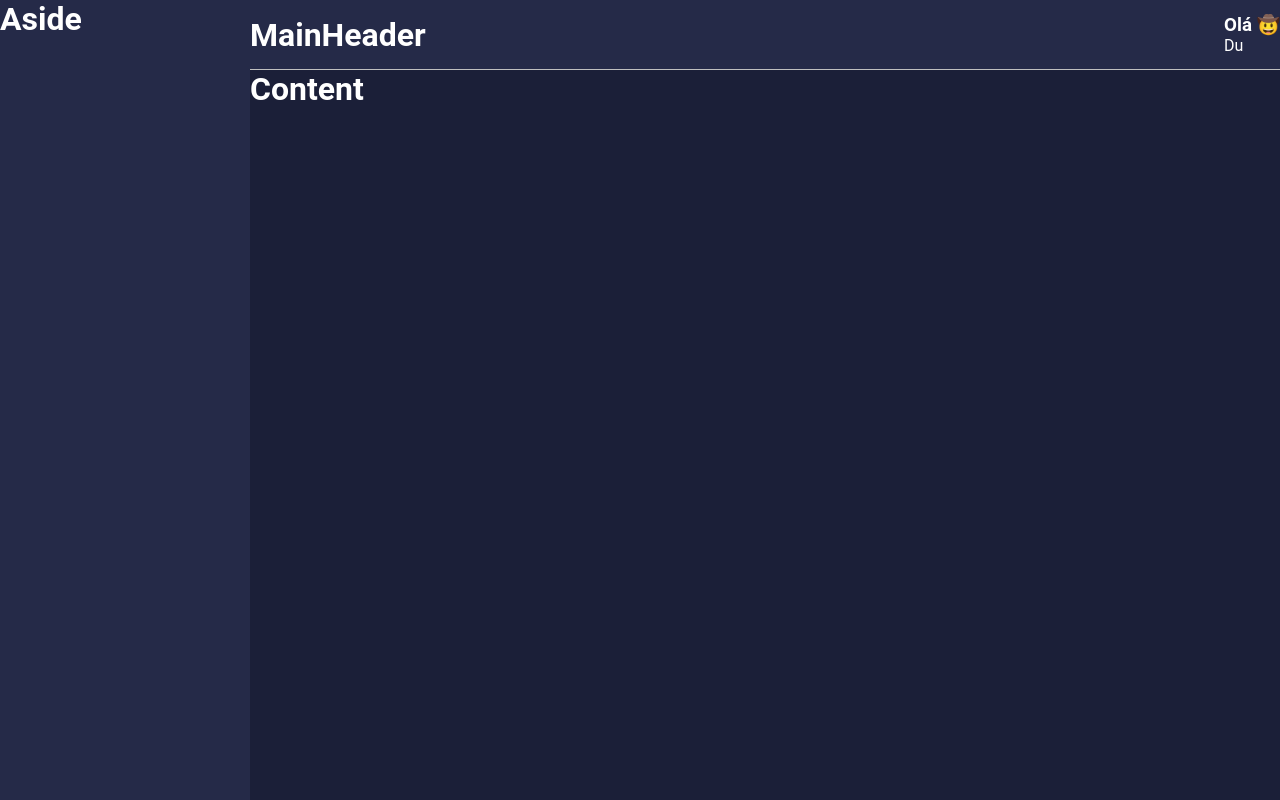
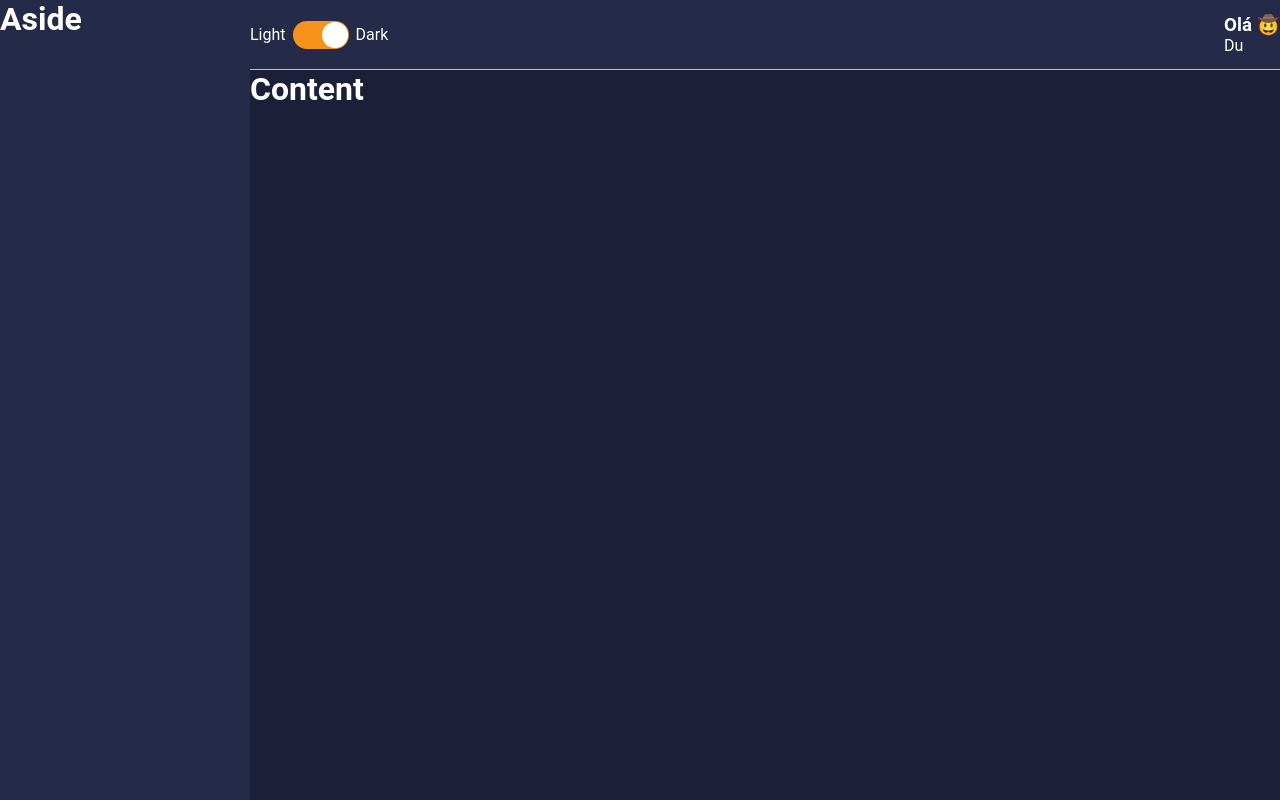
Before and after one commit to Eduardo-silva0/-minha-carteira, a Next.js app: page / in a window 1280 px wide. Built offline with nearby package versions, Linux system fonts and the light colour scheme.

Commit message:
6. Criando o componente Toggle

```diff
--- a/package.json
+++ b/package.json
@@ -12,6 +12,7 @@
     "next": "10.0.4",
     "react": "17.0.1",
     "react-dom": "17.0.1",
+    "react-switch": "^5.0.1",
     "styled-components": "^5.2.1"
   },
   "devDependencies": {
--- a/src/pages/components/MainHeader/index.tsx
+++ b/src/pages/components/MainHeader/index.tsx
@@ -1,5 +1,6 @@
 import { useMemo } from 'react'
 
+import Toggle from '../Toggle'
 import emojis from '../../../../utils/emojis';
 
 import {
@@ -16,7 +17,7 @@
   }, [])
   return (
     <Container>
-      <h1>MainHeader</h1>
+      <Toggle />
 
       <Profile>
         <Welcome>Olá {emoji} </Welcome>
--- /dev/null
+++ b/src/pages/components/Toggle/index.tsx
@@ -0,0 +1,17 @@
+import { Container, ToggleLabel, ToggleSelector } from './styles';
+
+const Toggle: React.FC = () => (
+  <Container>
+    <ToggleLabel>Light</ToggleLabel>
+    <ToggleSelector
+      checked
+      uncheckedIcon={false}
+      checkedIcon={false}
+      onChange={() => console.log('m')}
+    />
+    <ToggleLabel>Dark</ToggleLabel>
+  </Container>
+);
+
+
+export default Toggle;
--- /dev/null
+++ b/src/pages/components/Toggle/styles.ts
@@ -0,0 +1,19 @@
+import styled from 'styled-components';
+import Switch, { ReactSwitchProps } from 'react-switch'
+
+export const Container = styled.div`
+  display: flex;
+  align-items: center;
+`;
+
+export const ToggleLabel = styled.span`
+  color: ${props => props.theme.colors.white};
+`;
+
+export const ToggleSelector = styled(Switch).attrs<ReactSwitchProps>(
+  ({ theme }) => ({
+    onColor: theme.colors.info,
+    offColor: theme.colors.warning
+  }))<ReactSwitchProps>`
+  margin: 0 7px;
+`
```
Also changed, not shown: 2 other files (tests, documents, lock files or other folders).
